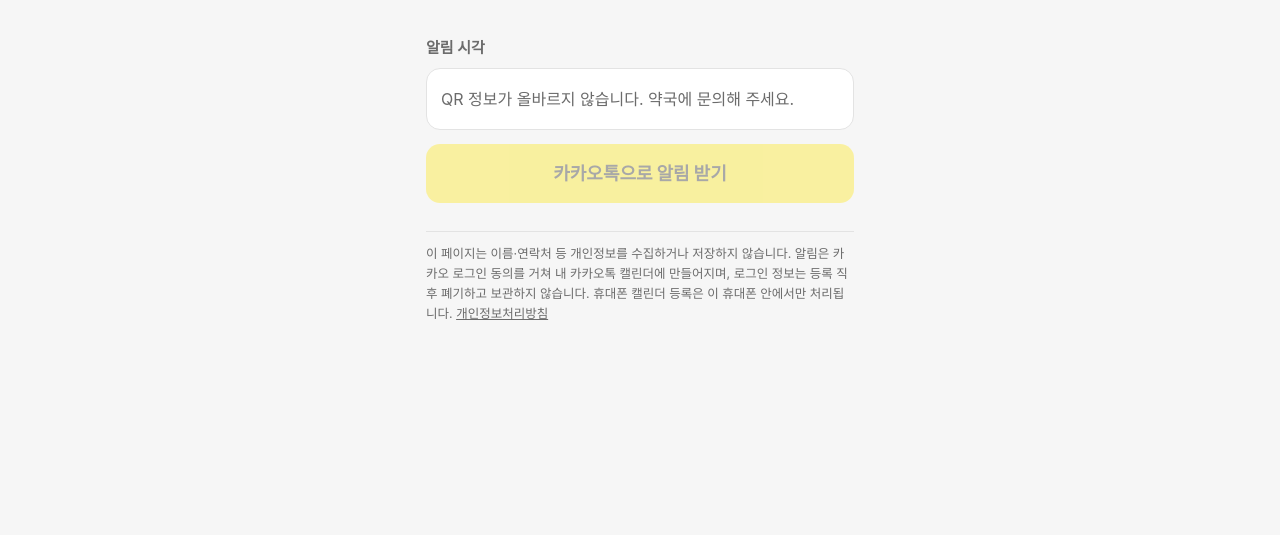
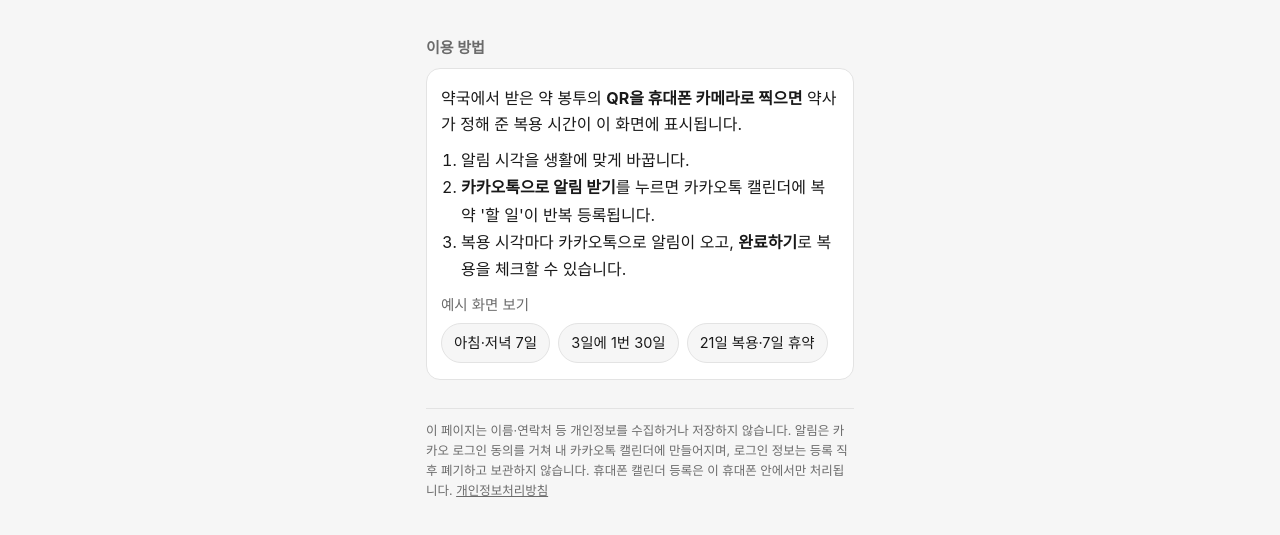
Before and after one commit to ahyeonolive/ahyeonolive.github.io, a plain HTML site: page index.html in a window 1280 px wide. Shown: the part 125-660 px from the top of the page. Drawn offline with Linux system fonts and the light colour scheme.

Commit message:
QR 없이 접속하면 이용 방법과 예시 화면 표시 (카카오 심사용 서비스 URL)
Co-Authored-By: Claude Opus 5.5 <noreply@anthropic.com>
Claude-Session: https://claude.ai/code/session_019gYPU7DK4wPxnDmr4iF3Un

```diff
--- a/index.html
+++ b/index.html
@@ -44,6 +44,10 @@
   .dt { display:flex; flex-direction:column; gap:6px; align-items:stretch; }
   .trow input[type=time], .trow input[type=date] { max-width:170px; }
   .empty { color:var(--dim); padding:12px 0; }
+  .intro p { margin:10px 0; line-height:1.65; }
+  .intro ol { padding-left:20px; margin:8px 0 4px; line-height:1.7; }
+  .intro .ex { display:flex; flex-wrap:wrap; gap:8px; margin:6px 0 10px; }
+  .intro .ex a { padding:8px 12px; border:1.5px solid var(--line); border-radius:999px; color:var(--fg); text-decoration:none; font-size:14.5px; background:var(--bg); }
   .sum { background:var(--soft); border-radius:12px; padding:12px 14px; margin-top:16px; font-weight:700; }
   a.btn { display:block; text-align:center; background:var(--ink); color:var(--card); text-decoration:none; font-weight:800;
           font-size:18px; padding:16px; border-radius:14px; margin:14px 0 8px; }
@@ -70,7 +74,7 @@
 </div></header>
 <main>
 
-  <h2>알림 시각</h2>
+  <h2 id="times-h">알림 시각</h2>
   <div class="card" id="times"></div>
 
   <label class="took"><input type="checkbox" id="took"><span><b>방금 약을 먹었어요</b><small id="took-note"></small></span></label>
@@ -279,6 +283,19 @@
       $('sum').style.display = msg ? '' : 'none'; $('sum').textContent = msg || '';
       ak.classList.add('off'); $('cal').style.display = 'none'; $('help').style.display = 'none';
     };
+    if (!q.get('p')) {        // QR 없이 들어온 경우: 서비스 소개 + 예시
+      $('times-h').textContent = '이용 방법';
+      $('times').innerHTML = `<div class="intro">
+        <p>약국에서 받은 약 봉투의 <b>QR을 휴대폰 카메라로 찍으면</b> 약사가 정해 준 복용 시간이 이 화면에 표시됩니다.</p>
+        <ol><li>알림 시각을 생활에 맞게 바꿉니다.</li>
+            <li><b>카카오톡으로 알림 받기</b>를 누르면 카카오톡 캘린더에 복약 '할 일'이 반복 등록됩니다.</li>
+            <li>복용 시각마다 카카오톡으로 알림이 오고, <b>완료하기</b>로 복용을 체크할 수 있습니다.</li></ol>
+        <p style="color:var(--dim);font-size:14.5px;margin-bottom:4px">예시 화면 보기</p>
+        <div class="ex"><a href="#p=m,e&d=7">아침·저녁 7일</a><a href="#p=d3&d=30">3일에 1번 30일</a><a href="#p=c&d=1&c=21-7">21일 복용·7일 휴약</a></div></div>`;
+      document.querySelector('.took').style.display = 'none'; $('khelp').style.display = 'none';
+      ak.style.display = 'none';
+      return hide('');
+    }
     if (!ok) {
       $('times').innerHTML = '<div class="empty">QR 정보가 올바르지 않습니다. 약국에 문의해 주세요.</div>';
       document.querySelector('.took').style.display = 'none'; $('khelp').style.display = 'none';
@@ -332,6 +349,7 @@
       : '휴대폰 캘린더에 직접 넣으려면 기종에 맞는 버튼을 누르세요.';
     window.__ics = ics;   // 시험용
   }
+  window.addEventListener('hashchange', () => location.reload());   // 예시 링크 등 주소 값이 바뀌면 다시 읽기
   $('took').onchange = build;
   $('zchk').onchange = build;
   if (ok) rows();
```
